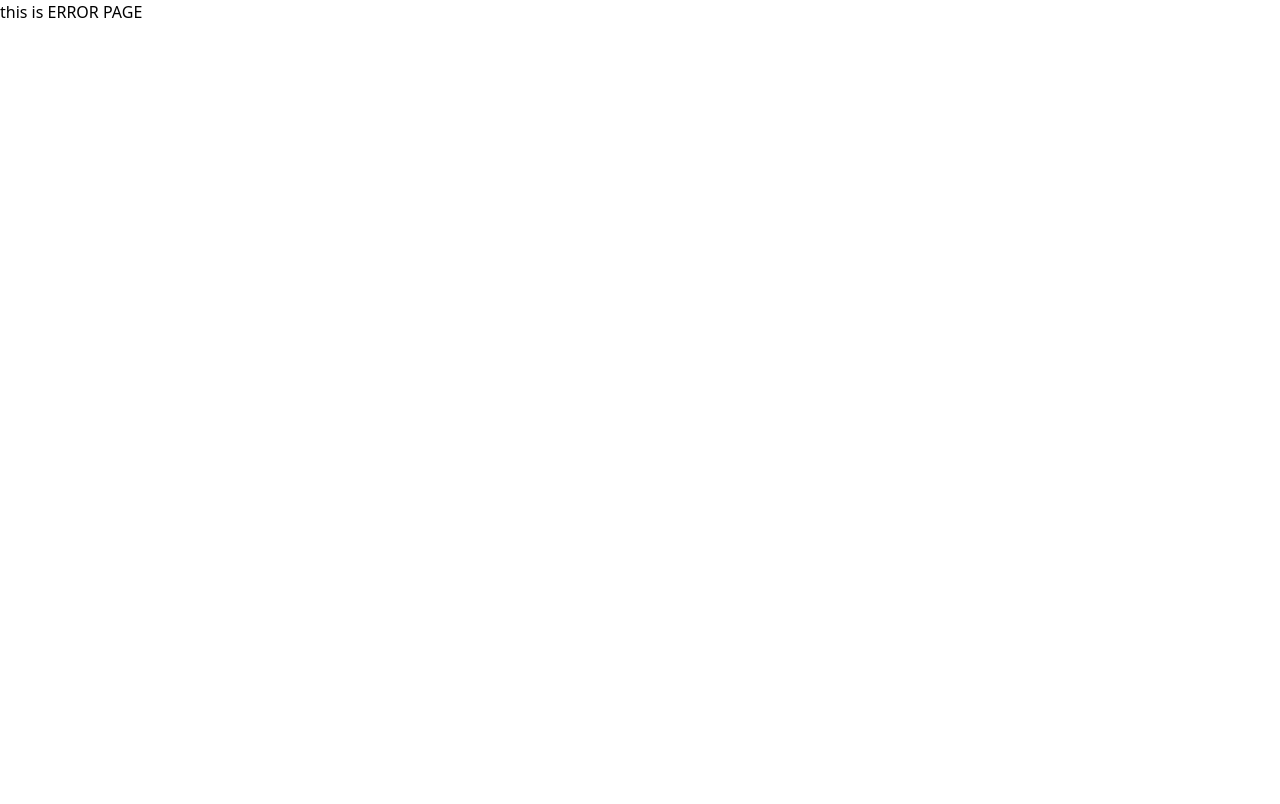
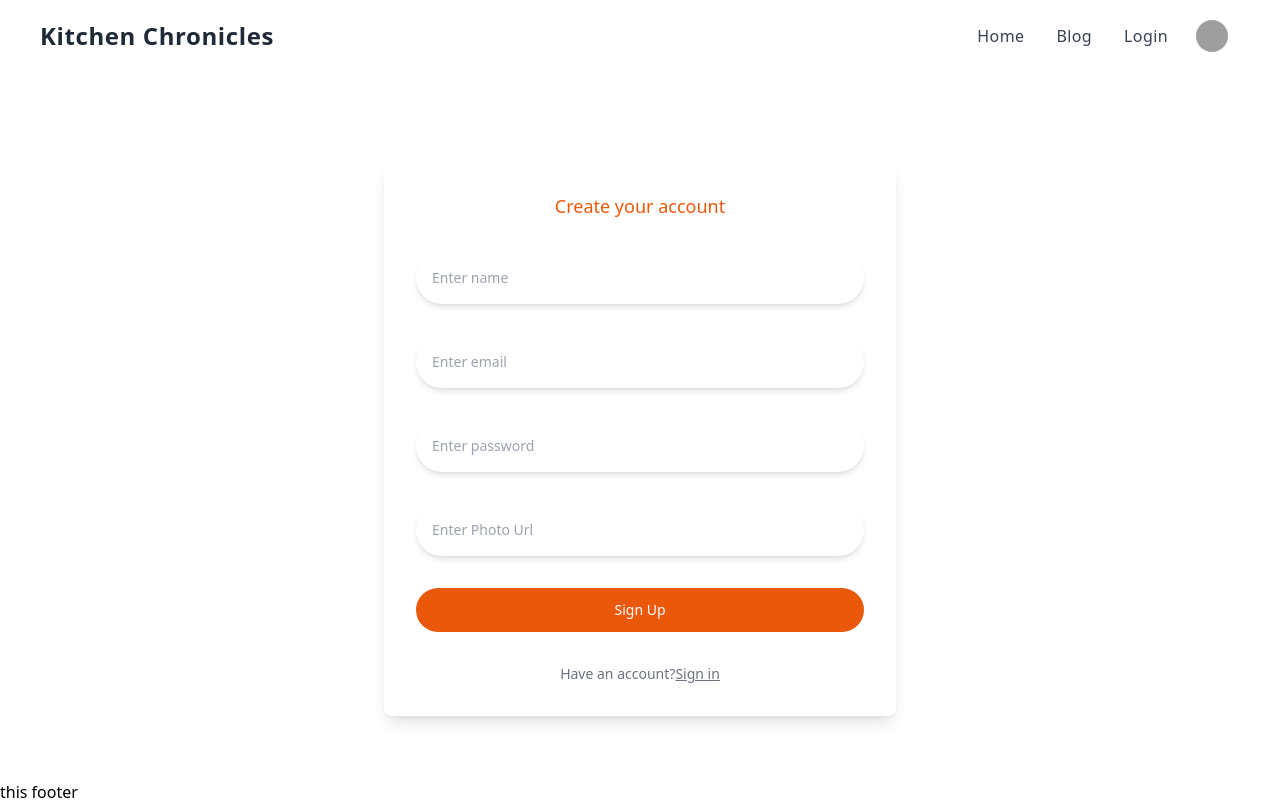
Before and after one commit to MizanPHero/kitchenchronicles-client-side, a React (Vite) app: page /registration in a window 1280 px wide. Built offline with nearby package versions, Linux system fonts and the light colour scheme; no server answers; grey boxes are pictures that could not be loaded.

Commit message:
login and registration page created

```diff
--- /dev/null
+++ b/src/Pages/LoginRegistration/Login.jsx
@@ -0,0 +1,59 @@
+import React from "react";
+import { Link } from "react-router-dom";
+
+const Login = () => {
+  return (
+    <div>
+      <div className="max-w-screen-xl px-4 py-16 mx-auto sm:px-6 lg:px-8">
+        <div className="max-w-lg mx-auto">
+          <form className="p-4 mt-6 mb-0 space-y-8 rounded-lg shadow-lg sm:p-6 lg:p-8">
+            <p className="text-lg font-medium text-center text-orange-600">
+              Sign in to your account
+            </p>
+
+            <div>
+              <label htmlFor="email" className="sr-only">
+                Email
+              </label>
+
+              <input
+                type="email"
+                className="w-full p-4 text-sm rounded-full shadow-md pe-12"
+                placeholder="Enter email"
+                required
+              />
+            </div>
+
+            <div>
+              <label htmlFor="password" className="sr-only">
+                Password
+              </label>
+
+              <input
+                type="password"
+                className="w-full p-4 text-sm rounded-full shadow-md pe-12"
+                placeholder="Enter password"
+              />
+            </div>
+
+            <button
+              type="submit"
+              className="block w-full px-5 py-3 mb-2 mr-2 text-sm font-medium text-center text-white bg-orange-600 rounded-full hover:bg-orange-400 focus:outline-none focus:ring-4 focus:ring-red-300 dark:bg-red-600 dark:hover:bg-red-700 dark:focus:ring-red-900"
+            >
+              Sign in
+            </button>
+
+            <p className="text-sm text-center text-gray-500">
+              No account?
+              <Link className="underline" to={'/registration'}>
+                Sign up
+              </Link>
+            </p>
+          </form>
+        </div>
+      </div>
+    </div>
+  );
+};
+
+export default Login;
--- /dev/null
+++ b/src/Pages/LoginRegistration/Registration.jsx
@@ -0,0 +1,71 @@
+import React from 'react';
+import { Link } from 'react-router-dom';
+
+const Registration = () => {
+    return (
+        <div>
+            <div className="max-w-screen-xl px-4 py-16 mx-auto sm:px-6 lg:px-8">
+        <div className="max-w-lg mx-auto">
+          <form className="p-4 mt-6 mb-0 space-y-8 rounded-lg shadow-lg sm:p-6 lg:p-8">
+            <p className="text-lg font-medium text-center text-orange-600">
+              Create your account
+            </p>
+
+            <div>
+              <input
+                type="text"
+                className="w-full p-4 text-sm rounded-full shadow-md pe-12"
+                placeholder="Enter name"
+                required
+              />
+            </div>
+
+
+            <div>
+              <input
+                type="email"
+                className="w-full p-4 text-sm rounded-full shadow-md pe-12"
+                placeholder="Enter email"
+                required
+              />
+            </div>
+
+            <div>
+              <input
+                type="password"
+                className="w-full p-4 text-sm rounded-full shadow-md pe-12"
+                placeholder="Enter password"
+              />
+            </div>
+
+
+            <div>
+              <input
+                type="text"
+                className="w-full p-4 text-sm rounded-full shadow-md pe-12"
+                placeholder="Enter Photo Url"
+              />
+            </div>
+
+
+            <button
+              type="submit"
+              className="block w-full px-5 py-3 mb-2 mr-2 text-sm font-medium text-center text-white bg-orange-600 rounded-full hover:bg-orange-400 focus:outline-none focus:ring-4 focus:ring-red-300 dark:bg-red-600 dark:hover:bg-red-700 dark:focus:ring-red-900"
+            >
+              Sign Up
+            </button>
+
+            <p className="text-sm text-center text-gray-500">
+              Have an account?
+              <Link className="underline" to={'/login'}>
+                Sign in
+              </Link>
+            </p>
+          </form>
+        </div>
+      </div>
+        </div>
+    );
+};
+
+export default Registration;
--- a/src/Pages/Shared/Header.jsx
+++ b/src/Pages/Shared/Header.jsx
@@ -31,6 +31,14 @@ const Header = () => {
               className={({ isActive }) => (isActive ? "active" : "default")}
             >
               Blog
+            </NavLink>
+          </li>
+          <li>
+            <NavLink
+              to="/login"
+              className={({ isActive }) => (isActive ? "active" : "default")}
+            >
+              Login
             </NavLink>
           </li>
         </ul>
@@ -88,6 +96,14 @@ const Header = () => {
                         Blog
                       </Link>
                     </li>
+                    <li>
+                      <Link
+                        to="/login"
+                        className="font-medium tracking-wide text-gray-700 transition-colors duration-200 hover:text-blue-400"
+                      >
+                        Login
+                      </Link>
+                    </li>
                   </ul>
                 </nav>
               </div>
```
Also changed, not shown: src/Routes/Routes.jsx (+11 -0 lines).
